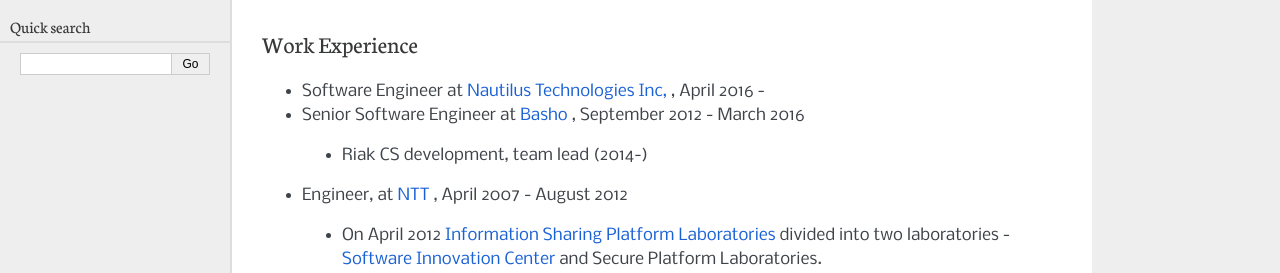
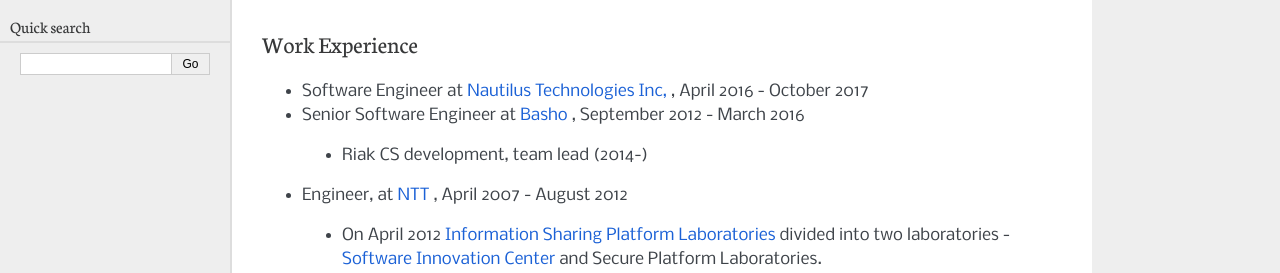
Before and after one commit to kuenishi/mywebsite, a Sphinx documentation site: the page built from source/cv.rst, in a window 1280 px wide. Shown: the part 381-654 px from the top of the page. Built offline with Sphinx 7.4.7, drawn with Linux system fonts in a browser that asks for light colours.

```diff
--- a/source/cv.rst
+++ b/source/cv.rst
@@ -16,7 +16,7 @@ Computer Skills
 Work Experience
 ---------------
 
-- Software Engineer at `Nautilus Technologies Inc, <http://www.nautilus-technologies.com>`_ , April 2016 -
+- Software Engineer at `Nautilus Technologies Inc, <http://www.nautilus-technologies.com>`_ , April 2016 - October 2017
 - Senior Software Engineer at `Basho <http://basho.co.jp>`_ , September 2012 - March 2016
 
  - Riak CS development, team lead (2014-)
--- a/source/opensource.rst
+++ b/source/opensource.rst
@@ -7,7 +7,7 @@ Here's `my wishlist in Amazon <http://www.amazon.co.jp/registry/wishlist/1P6IW44
 
 - `A small piece of my work <https://github.com/erlang/otp/commit/966e9e7ed0951db306c3c5dc4b1fd4c6eac25cf9>`_ is included in `Erlang/OTP 18.0 <http://www.erlang.org/download/otp_src_18.0.readme>`_ !
 
-- `meddatum <https://github.com/kuenishi/meddatum>`_ (2013-) : A tool to import/search/handle medical record formats with Riak Search 2.
+- `meddatum <https://github.com/kuenishi/meddatum>`_ (2013-2015) : A tool to import/search/handle medical record formats with Riak Search 2.
 - `fluent-logger-erlang <https://github.com/fluent/fluent-logger-erlang>`_
 
 - `Riak <https://github.com/basho/riak>`_ , `Riak CS <https://github.com/basho/riak_cs>`_ (2012-)
```
